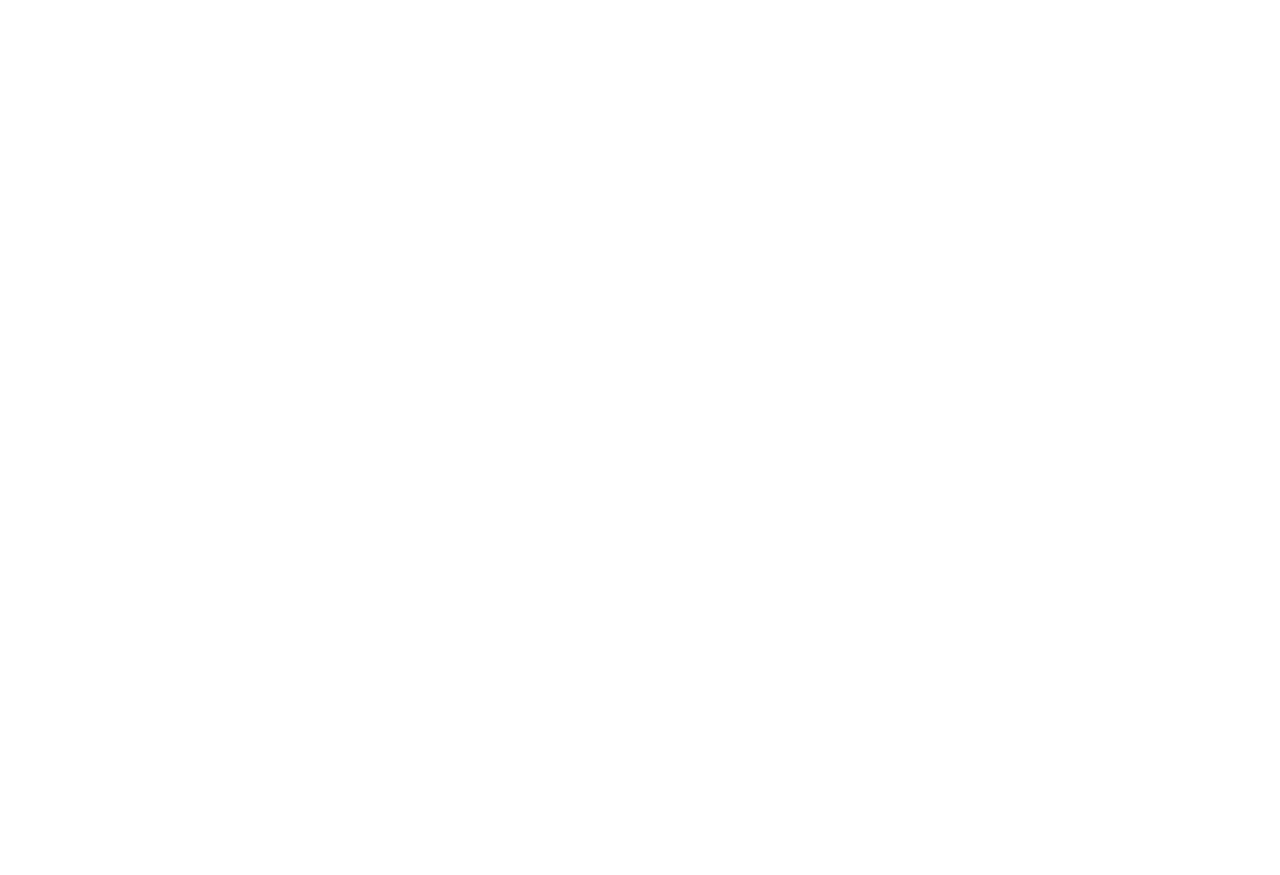
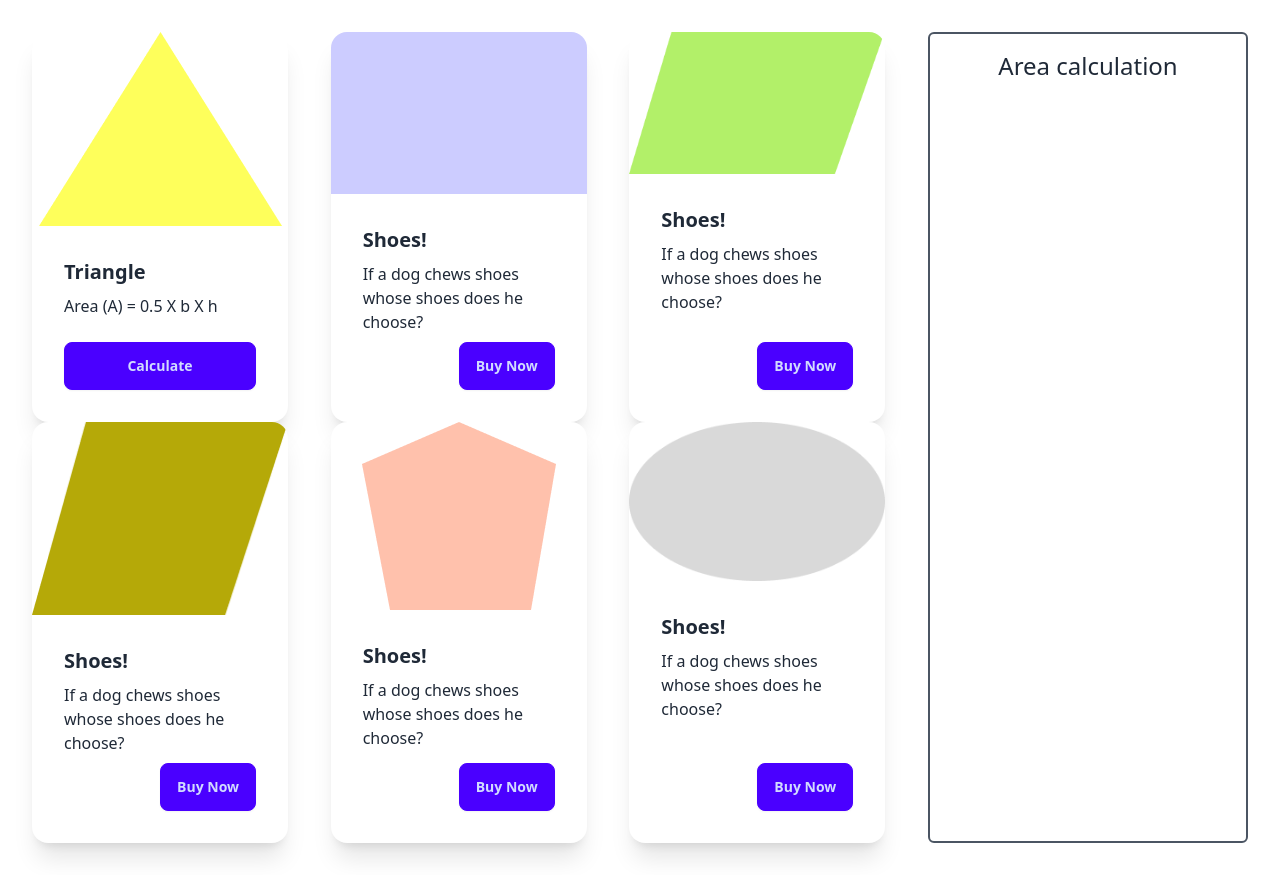
Before and after one commit to zannatulferdous0162/Be-A-DOM-Doctor-With-Geometry, a website: page index.html in a window 1280 px wide. Before the commit the page ends 800 px from the top, so only its background shows below. Drawn offline with nearby package versions, Linux system fonts and the light colour scheme.

Commit message:
add cards

```diff
--- a/index.html
+++ b/index.html
@@ -1,11 +1,126 @@
 <!DOCTYPE html>
 <html lang="en">
+
 <head>
     <meta charset="UTF-8">
     <meta name="viewport" content="width=device-width, initial-scale=1.0">
-    <title>Document</title>
+    <title>Be A DOM Doctor With Geometry</title>
+    <!--  -->
+
+    <link href="https://cdn.jsdelivr.net/npm/daisyui@4.12.10/dist/full.min.css" rel="stylesheet" type="text/css" />
+    <script src="https://cdn.tailwindcss.com"></script>
 </head>
-<body>
 
+<body class="m-8">
+    <header>
+
+    </header>
+
+
+    <main>
+        <!-- main content container -->
+        <div class="flex flex-col  md:flex-row">
+            <!-- shape card container -->
+            <div class="flex-1 grid grid-cols-1 md:grid-cols-2 lg:grid-cols-3">
+
+                 <!-- Triangle  -->
+                 <div class="card bg-base-100 w-64 shadow-xl">
+                    <figure>
+                      <img
+                        src="images/triangle.png"
+                        alt="Shoes" />
+                    </figure>
+                    <div class="card-body">
+                      <h2 class="card-title">Triangle</h2>
+                      <p>Area (A) = 0.5 X b X h</p>
+                      <div class="card-actions">
+                        <button class="btn btn-primary w-full">Calculate</button>
+                      </div>
+                    </div>
+                  </div>
+                 <!-- Rectangle  -->
+                 <div class="card bg-base-100 w-64  shadow-xl">
+                    <figure>
+                      <img
+                        src="images/rectangle.png"
+                        alt="Shoes" />
+                    </figure>
+                    <div class="card-body">
+                      <h2 class="card-title">Shoes!</h2>
+                      <p>If a dog chews shoes whose shoes does he choose?</p>
+                      <div class="card-actions justify-end">
+                        <button class="btn btn-primary">Buy Now</button>
+                      </div>
+                    </div>
+                  </div>
+                 <!-- Parallelogram  -->
+                 <div class="card bg-base-100 w-64  shadow-xl">
+                    <figure>
+                      <img
+                        src="images/parallelogram.png"
+                        alt="Shoes" />
+                    </figure>
+                    <div class="card-body">
+                      <h2 class="card-title">Shoes!</h2>
+                      <p>If a dog chews shoes whose shoes does he choose?</p>
+                      <div class="card-actions justify-end">
+                        <button class="btn btn-primary">Buy Now</button>
+                      </div>
+                    </div>
+                  </div>
+                 <!-- Rhombus  -->
+                 <div class="card bg-base-100 w-64  shadow-xl">
+                    <figure>
+                      <img
+                        src="images/rhombus.png"
+                        alt="Shoes" />
+                    </figure>
+                    <div class="card-body">
+                      <h2 class="card-title">Shoes!</h2>
+                      <p>If a dog chews shoes whose shoes does he choose?</p>
+                      <div class="card-actions justify-end">
+                        <button class="btn btn-primary">Buy Now</button>
+                      </div>
+                    </div>
+                  </div>
+                 <!-- Pentagon -->
+                 <div class="card bg-base-100 w-64  shadow-xl">
+                    <figure>
+                      <img
+                        src="images/pentagon.png"
+                        alt="Shoes" />
+                    </figure>
+                    <div class="card-body">
+                      <h2 class="card-title">Shoes!</h2>
+                      <p>If a dog chews shoes whose shoes does he choose?</p>
+                      <div class="card-actions justify-end">
+                        <button class="btn btn-primary">Buy Now</button>
+                      </div>
+                    </div>
+                  </div>
+                 <!-- Ellipse -->
+                 <div class="card bg-base-100 w-64  shadow-xl">
+                    <figure>
+                      <img
+                        src="images/ellipse.png"
+                        alt="Shoes" />
+                    </figure>
+                    <div class="card-body">
+                      <h2 class="card-title">Shoes!</h2>
+                      <p>If a dog chews shoes whose shoes does he choose?</p>
+                      <div class="card-actions justify-end">
+                        <button class="btn btn-primary">Buy Now</button>
+                      </div>
+                    </div>
+                  </div>
+
+             </div>
+             <div class="w-80 border-2 border-gray-600 rounded-md">
+                <!-- area calculattion -->
+                 <h3 class="text-2xl text-center p-4 ">Area calculation</h3>
+             </div>
+        </div>
+    </main>
 </body>
+
 </html>
--- /dev/null
+++ b/package.json
@@ -0,0 +1,6 @@
+{
+  "devDependencies": {
+    "daisyui": "^4.12.10",
+    "tailwindcss": "^3.4.10"
+  }
+}
--- /dev/null
+++ b/tailwind.config.js
@@ -0,0 +1,10 @@
+/** @type {import('tailwindcss').Config} */
+module.exports = {
+  content: ["./src/**/*.{html,js}"],
+  theme: {
+    extend: {},
+  },
+  plugins: [
+    require('daisyui'),
+  ],
+}
```
Also changed, not shown: 2 other files.
